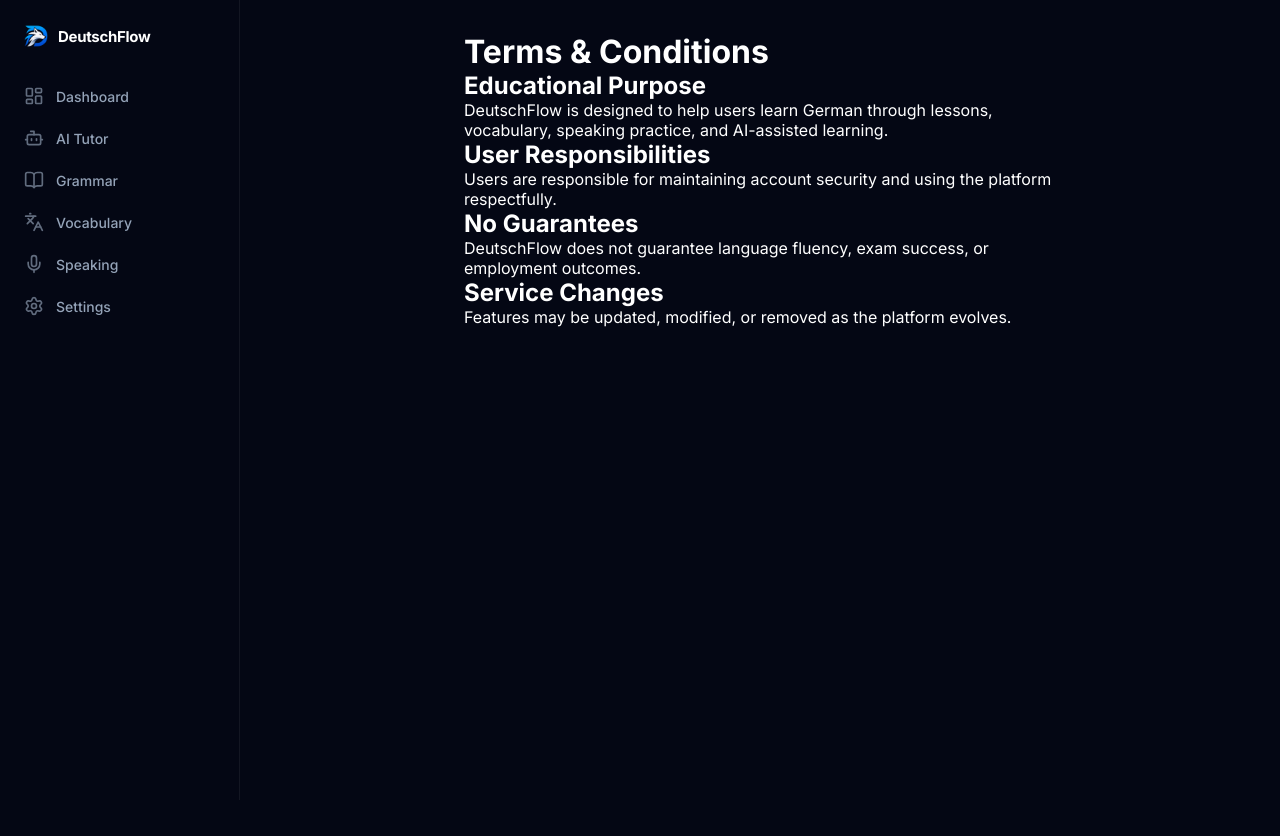
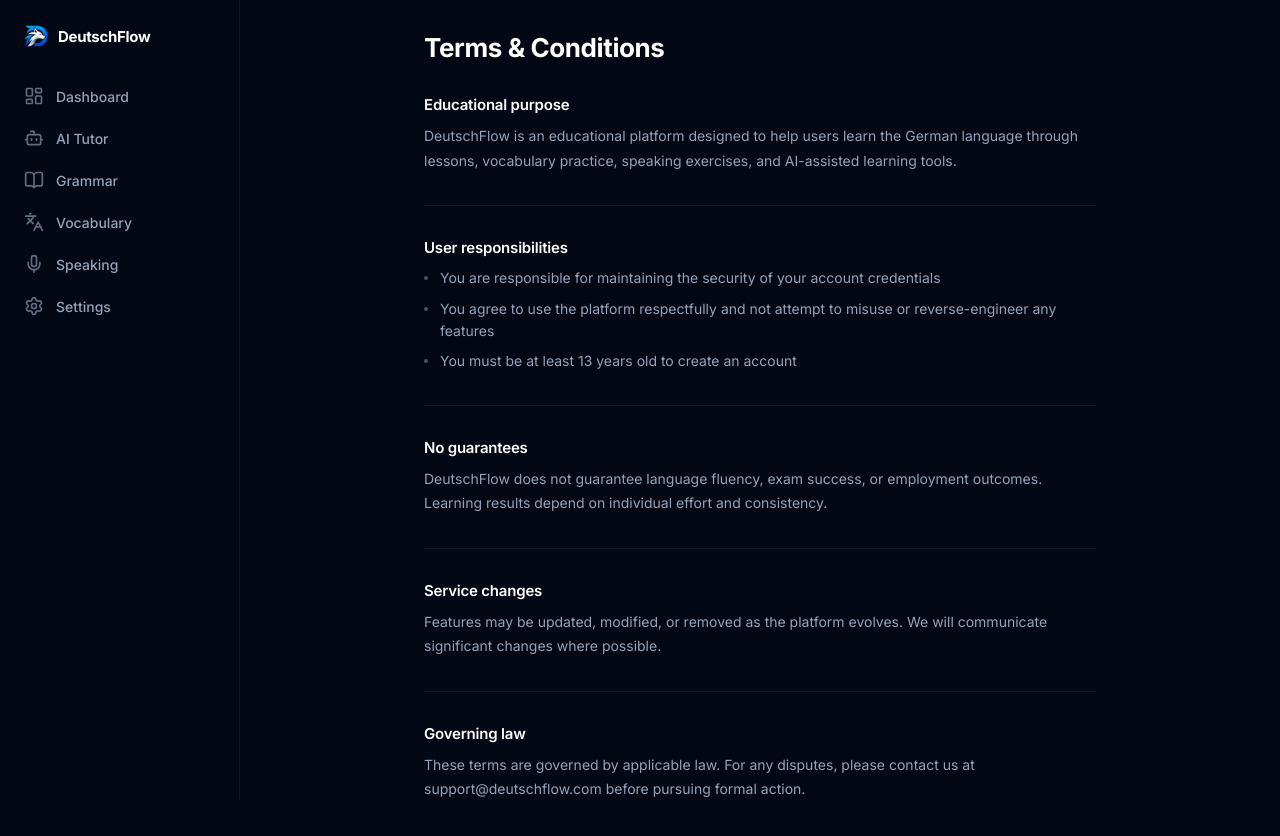
Before and after one commit to karthikg107/DeutschFlow, a React (Vite) app: page /terms in a window 1280 px wide. Shown: the top 836 px of the page. Before the commit the page ends 800 px from the top, so only its background shows below. Built offline with nearby package versions, Linux system fonts and the light colour scheme.

Commit message:
feat: styled privacy, terms, contact pages

```diff
--- a/src/pages/Contact.jsx
+++ b/src/pages/Contact.jsx
@@ -1,40 +1,48 @@
 import AppLayout from "../components/Layout/AppLayout";
-import "../styles/settings.css";
+import "../styles/legal.css";
 
 export default function Contact() {
   return (
     <AppLayout>
-      <div className="settings-page">
+      <div className="legal-page">
+        <h1 className="legal-title">Contact Support</h1>
 
-        <h1 className="settings-title">
-          Contact Support
-        </h1>
-
-        <div className="settings-card">
-
-          <h2>DeutschFlow Support</h2>
-
-          <p className="settings-name">
-            support@deutschflow.com
-          </p>
-
-          <br />
-
-          <p>
-            Need help with your account,
-            learning progress, subscriptions,
-            or reporting a bug?
-          </p>
-
-          <br />
-
-          <p className="settings-email">
-            Typical response time:
-            within 48 hours.
-          </p>
-
+        <div className="contact-card">
+          <p className="contact-card-label">Email</p>
+          <p className="contact-card-value">support@deutschflow.com</p>
+          <p className="contact-card-sub">Typical response time: within 48 hours</p>
         </div>
 
+        <div className="contact-card">
+          <p className="contact-card-label">What we can help with</p>
+          <p className="contact-card-value">Account issues</p>
+          <p className="contact-card-sub">
+            Login problems, password resets, account deletion requests
+          </p>
+        </div>
+
+        <div className="contact-card">
+          <p className="contact-card-label">Bug reports</p>
+          <p className="contact-card-value">Feature feedback &amp; bugs</p>
+          <p className="contact-card-sub">
+            Tell us what's not working or what you'd like to see improved
+          </p>
+        </div>
+
+        <div className="legal-section">
+          <h2 className="legal-section-title">Before reaching out</h2>
+          <ul className="legal-section-list">
+            <li>
+              Check your email for a verification message if you cannot log in
+            </li>
+            <li>
+              Try refreshing the page if a feature is not responding
+            </li>
+            <li>
+              Clear your browser cache if the app looks broken after an update
+            </li>
+          </ul>
+        </div>
       </div>
     </AppLayout>
   );
--- a/src/pages/Privacy.jsx
+++ b/src/pages/Privacy.jsx
@@ -1,46 +1,57 @@
 import AppLayout from "../components/Layout/AppLayout";
-import "../styles/settings.css";
+import "../styles/legal.css";
 
 export default function Privacy() {
   return (
     <AppLayout>
-      <div className="settings-page">
+      <div className="legal-page">
+        <h1 className="legal-title">Privacy Policy</h1>
 
-        <h1 className="settings-title">
-          Privacy Policy
-        </h1>
-
-        <div className="settings-card">
-          <h2>Information We Collect</h2>
-
-          <p>Name</p>
-          <p>Email Address</p>
-          <p>Learning Progress</p>
-          <p>XP and Streak Data</p>
-          <p>Saved Vocabulary</p>
+        <div className="legal-section">
+          <h2 className="legal-section-title">Information we collect</h2>
+          <ul className="legal-section-list">
+            <li>Your name and email address</li>
+            <li>Learning progress and completed lessons</li>
+            <li>XP, streak, and activity data</li>
+            <li>Saved vocabulary words</li>
+          </ul>
         </div>
 
-        <div className="settings-card">
-          <h2>How We Use Your Data</h2>
-
-          <p>
-            We use your information to provide
-            learning services, track progress,
-            personalize your experience, and
-            improve DeutschFlow.
+        <div className="legal-section">
+          <h2 className="legal-section-title">How we use your data</h2>
+          <p className="legal-section-body">
+            We use your information to provide the DeutschFlow learning service,
+            track your progress, personalise your experience, and improve the
+            platform over time. We do not sell your data to third parties.
           </p>
         </div>
 
-        <div className="settings-card">
-          <h2>Your Rights</h2>
-
-          <p>
-            You may request access,
-            correction, or deletion of
-            your data at any time.
+        <div className="legal-section">
+          <h2 className="legal-section-title">Data storage</h2>
+          <p className="legal-section-body">
+            Your data is stored securely on our servers. Passwords are hashed
+            and never stored in plain text. We use industry-standard encryption
+            for data in transit.
           </p>
         </div>
 
+        <div className="legal-section">
+          <h2 className="legal-section-title">Your rights</h2>
+          <p className="legal-section-body">
+            You may request access to, correction of, or deletion of your
+            personal data at any time by contacting us at
+            support@deutschflow.com.
+          </p>
+        </div>
+
+        <div className="legal-section">
+          <h2 className="legal-section-title">Updates to this policy</h2>
+          <p className="legal-section-body">
+            We may update this policy as the platform evolves. Continued use
+            of DeutschFlow after changes constitutes acceptance of the updated
+            policy.
+          </p>
+        </div>
       </div>
     </AppLayout>
   );
--- a/src/pages/Terms.jsx
+++ b/src/pages/Terms.jsx
@@ -1,56 +1,61 @@
 import AppLayout from "../components/Layout/AppLayout";
-import "../styles/settings.css";
+import "../styles/legal.css";
 
 export default function Terms() {
   return (
     <AppLayout>
-      <div className="settings-page">
+      <div className="legal-page">
+        <h1 className="legal-title">Terms &amp; Conditions</h1>
 
-        <h1 className="settings-title">
-          Terms & Conditions
-        </h1>
-
-        <div className="settings-card">
-          <h2>Educational Purpose</h2>
-
-          <p>
-            DeutschFlow is designed to help
-            users learn German through
-            lessons, vocabulary, speaking
-            practice, and AI-assisted learning.
+        <div className="legal-section">
+          <h2 className="legal-section-title">Educational purpose</h2>
+          <p className="legal-section-body">
+            DeutschFlow is an educational platform designed to help users learn
+            the German language through lessons, vocabulary practice, speaking
+            exercises, and AI-assisted learning tools.
           </p>
         </div>
 
-        <div className="settings-card">
-          <h2>User Responsibilities</h2>
+        <div className="legal-section">
+          <h2 className="legal-section-title">User responsibilities</h2>
+          <ul className="legal-section-list">
+            <li>
+              You are responsible for maintaining the security of your account
+              credentials
+            </li>
+            <li>
+              You agree to use the platform respectfully and not attempt to
+              misuse or reverse-engineer any features
+            </li>
+            <li>You must be at least 13 years old to create an account</li>
+          </ul>
+        </div>
 
-          <p>
-            Users are responsible for
-            maintaining account security
-            and using the platform respectfully.
+        <div className="legal-section">
+          <h2 className="legal-section-title">No guarantees</h2>
+          <p className="legal-section-body">
+            DeutschFlow does not guarantee language fluency, exam success, or
+            employment outcomes. Learning results depend on individual effort
+            and consistency.
           </p>
         </div>
 
-        <div className="settings-card">
-          <h2>No Guarantees</h2>
-
-          <p>
-            DeutschFlow does not guarantee
-            language fluency, exam success,
-            or employment outcomes.
+        <div className="legal-section">
+          <h2 className="legal-section-title">Service changes</h2>
+          <p className="legal-section-body">
+            Features may be updated, modified, or removed as the platform
+            evolves. We will communicate significant changes where possible.
           </p>
         </div>
 
-        <div className="settings-card">
-          <h2>Service Changes</h2>
-
-          <p>
-            Features may be updated,
-            modified, or removed as the
-            platform evolves.
+        <div className="legal-section">
+          <h2 className="legal-section-title">Governing law</h2>
+          <p className="legal-section-body">
+            These terms are governed by applicable law. For any disputes,
+            please contact us at support@deutschflow.com before pursuing
+            formal action.
           </p>
         </div>
-
       </div>
     </AppLayout>
   );
--- /dev/null
+++ b/src/styles/legal.css
@@ -0,0 +1,103 @@
+.legal-page {
+  max-width: 720px;
+  margin: 0 auto;
+  padding: 32px 24px 80px;
+  color: white;
+}
+
+.legal-title {
+  font-size: 26px;
+  font-weight: var(--fw-bold);
+  letter-spacing: -0.4px;
+  color: white;
+  margin: 0 0 32px;
+  line-height: 1.2;
+}
+
+.legal-section {
+  margin-bottom: 32px;
+  padding-bottom: 32px;
+  border-bottom: 1px solid rgba(255,255,255,0.06);
+}
+
+.legal-section:last-child {
+  border-bottom: none;
+}
+
+.legal-section-title {
+  font-size: 15px;
+  font-weight: var(--fw-semibold);
+  color: white;
+  margin: 0 0 10px;
+  letter-spacing: -0.2px;
+}
+
+.legal-section-body {
+  font-size: 14px;
+  color: var(--text-muted);
+  line-height: 1.75;
+  margin: 0;
+}
+
+.legal-section-list {
+  list-style: none;
+  padding: 0;
+  margin: 0;
+  display: flex;
+  flex-direction: column;
+  gap: 8px;
+}
+
+.legal-section-list li {
+  font-size: 14px;
+  color: var(--text-muted);
+  padding-left: 16px;
+  position: relative;
+  line-height: 1.6;
+}
+
+.legal-section-list li::before {
+  content: "";
+  position: absolute;
+  left: 0;
+  top: 9px;
+  width: 4px;
+  height: 4px;
+  border-radius: 50%;
+  background: rgba(255,255,255,0.3);
+}
+
+.contact-card {
+  background: rgba(255,255,255,0.03);
+  border: 1px solid rgba(255,255,255,0.07);
+  border-radius: 14px;
+  padding: 20px 24px;
+  margin-bottom: 20px;
+}
+
+.contact-card-label {
+  font-size: 11px;
+  font-weight: var(--fw-bold);
+  letter-spacing: 0.08em;
+  text-transform: uppercase;
+  color: var(--text-muted);
+  margin: 0 0 6px;
+}
+
+.contact-card-value {
+  font-size: 15px;
+  font-weight: var(--fw-medium);
+  color: white;
+  margin: 0;
+}
+
+.contact-card-sub {
+  font-size: 13px;
+  color: var(--text-muted);
+  margin: 4px 0 0;
+}
+
+@media (max-width: 600px) {
+  .legal-page { padding: 20px 16px 80px; }
+  .legal-title { font-size: 22px; }
+}
```
